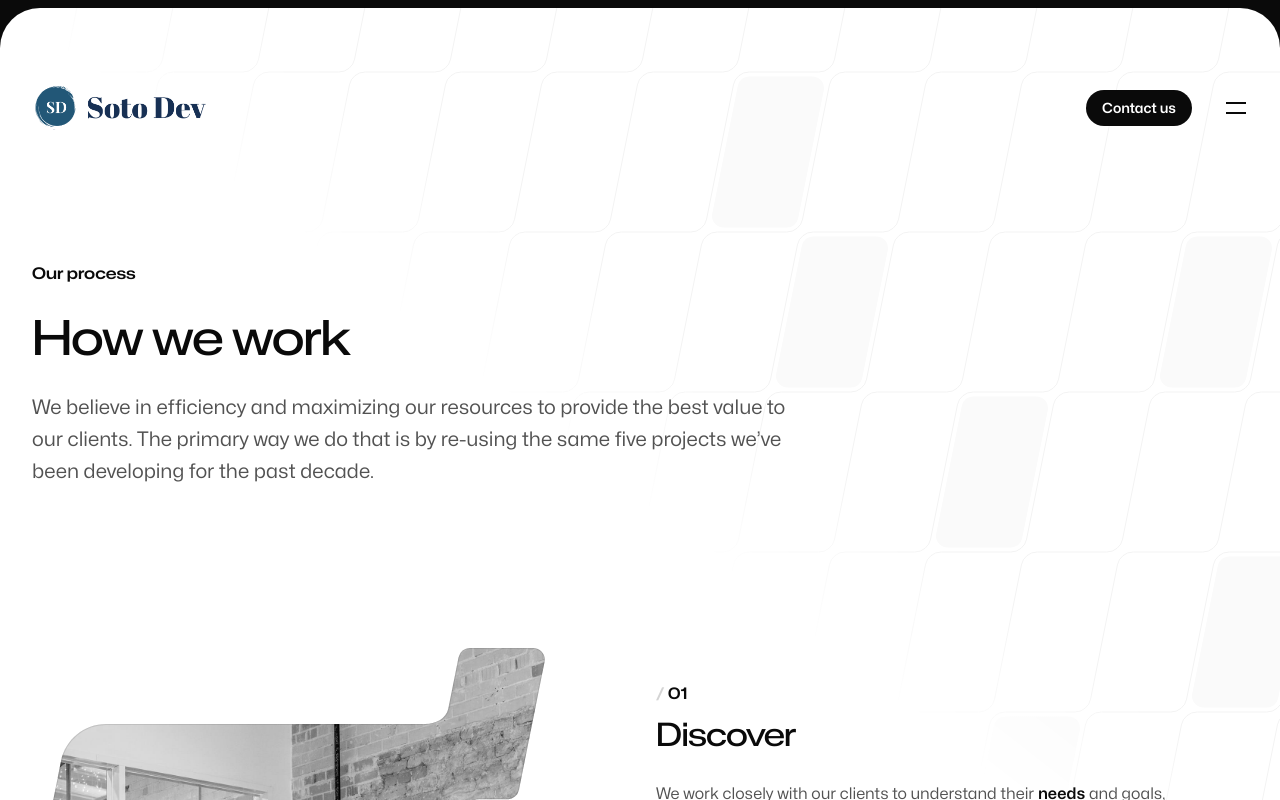
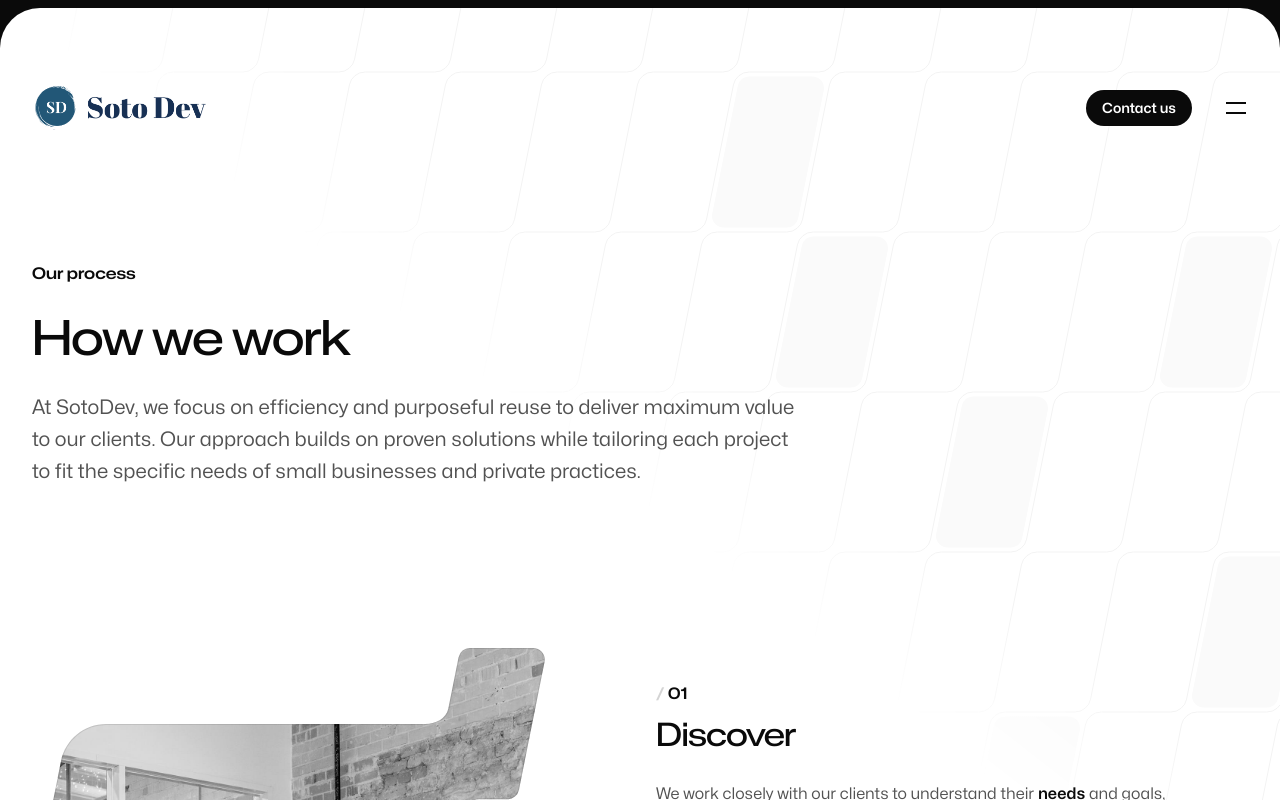
Before and after one commit to jsoto007/soto-dev-web-app, a Next.js app: page /process in a window 1280 px wide. Shown: the top 800 px of the page. Built offline with nearby package versions, Linux system fonts and the light colour scheme.

Commit message:
updates txt

```diff
--- a/src/app/process/page.jsx
+++ b/src/app/process/page.jsx
@@ -241,9 +241,7 @@ export default function Process() {
     <RootLayout>
       <PageIntro eyebrow="Our process" title="How we work">
         <p>
-          We believe in efficiency and maximizing our resources to provide the
-          best value to our clients. The primary way we do that is by re-using
-          the same five projects we’ve been developing for the past decade.
+          At SotoDev, we focus on efficiency and purposeful reuse to deliver maximum value to our clients. Our approach builds on proven solutions while tailoring each project to fit the specific needs of small businesses and private practices.
         </p>
       </PageIntro>
 
```
